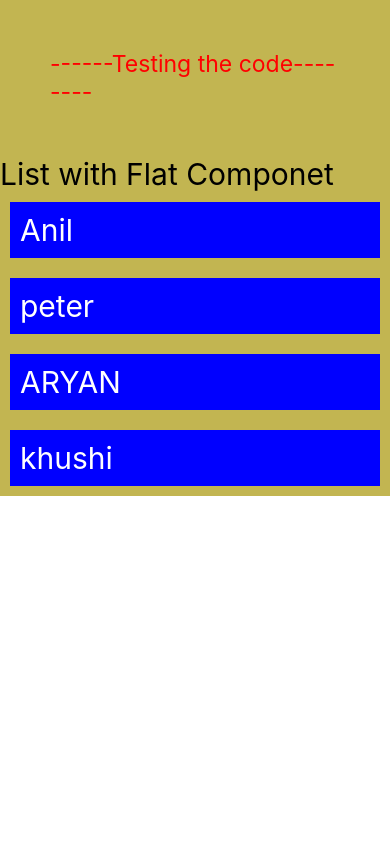
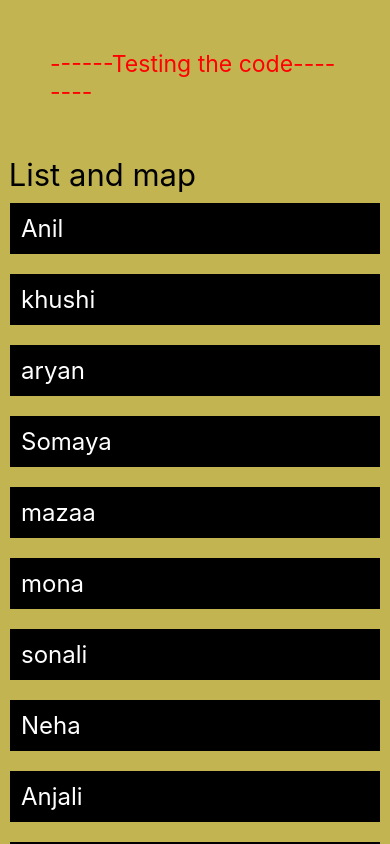
Before and after one commit to Aryan7417/react-native, a React Native app: screen / in a window 390 px wide. Shown: the top 844 px of the page. Built offline with nearby package versions, Linux system fonts and the light colour scheme.

Commit message:
map function

```diff
--- a/introduction of raect-native/ListAndFlatList.jsx
+++ b/introduction of raect-native/ListAndFlatList.jsx
@@ -1,62 +1,62 @@
-import React from 'react'
-import {View,Text,Button,FlatList, StyleSheet} from 'react-native'
-import { Color } from 'react-native/types_generated/Libraries/Animated/AnimatedExports'
+// import React from 'react'
+// import {View,Text,Button,FlatList, StyleSheet} from 'react-native'
+// import { Color } from 'react-native/types_generated/Libraries/Animated/AnimatedExports'
 
 
 
-function ListAndFlatList() {
+// function ListAndFlatList() {
 
-    const user=[
-        {
-            id:1,
-            name:"Anil"
-        },
-        {
-            id:2,
-            name:"peter"
-        },
-        {
-            id:3,
-            name:'ARYAN',
-        },
-        {
-            id:4,
-            name:'khushi'
-        }
-    ]
+//     const user=[
+//         {
+//             id:1,
+//             name:"Anil"
+//         },
+//         {
+//             id:2,
+//             name:"peter"
+//         },
+//         {
+//             id:3,
+//             name:'ARYAN',
+//         },
+//         {
+//             id:4,
+//             name:'khushi'
+//         }
+//     ]
 
 
 
 
-  return (
-    <View>
+//   return (
+//     <View>
 
-        <Text style={{fontSize:30}} >List with Flat Componet</Text>
-        <FlatList
-        data={user}
-        renderItem={({item})=><Text style={Styles.itemsty}>{item.name}</Text>}
-        keyExtractor={item=>item.id}
+//         <Text style={{fontSize:30}} >List with Flat Componet</Text>
+//         <FlatList
+//         data={user}
+//         renderItem={({item})=><Text style={Styles.itemsty}>{item.name}</Text>}
+//         keyExtractor={item=>item.id}
 
-        />
-    </View>
+//         />
+//     </View>
 
-)
-}
+// )
+// }
 
-const Styles=StyleSheet.create({
-    itemsty:{
-        fontSize:30,
-        padding:10,
-        color:'white',
-        backgroundColor:'blue',
-        borderColor:'black',
-        margin:10
+// const Styles=StyleSheet.create({
+//     itemsty:{
+//         fontSize:30,
+//         padding:10,
+//         color:'white',
+//         backgroundColor:'blue',
+//         borderColor:'black',
+//         margin:10
 
-    }
-})
+//     }
+// })
 
 
 
 
 
-export default ListAndFlatList
+// export default ListAndFlatList
--- /dev/null
+++ b/introduction of raect-native/Map.jsx
@@ -0,0 +1,92 @@
+import React from 'react'
+import { View,Text,StyleSheet,ScrollView } from 'react-native'
+
+const Map = () => {
+
+    const users =[
+        {
+            id:1,
+            name:'Anil'
+        },
+         {
+            id:3,
+            name:'khushi'
+        },
+         {
+            id:2,
+            name:'aryan'
+        },
+         {
+            id:9,
+            name:'Somaya'
+        },
+         {
+            id:7,
+            name:'mazaa'
+        },
+        {
+            id:12,
+            name:'mona'
+
+        },
+        {
+            id:12,
+            name:'sonali'
+
+        },
+        {
+            id:12,
+            name:'Neha'
+
+        },
+        {
+            id:12,
+            name:'Anjali'
+
+        },
+        {
+            id:12,
+            name:'kaashi'
+
+        },
+        {
+            id:12,
+            name:'dristi'
+
+        },
+
+        {
+            id:12,
+            name:'paridhi'
+
+        },
+
+    ]
+
+
+  return (
+    <View>
+        <Text style={{fontSize:31}}> List and map</Text>
+        <ScrollView>
+        {
+            users.map((item)=><Text style={styles.item}>{item.name}</Text>)
+        }
+        </ScrollView>
+
+    </View>
+  )
+}
+
+
+const styles =StyleSheet.create({
+    item:{
+        fontSize:24,
+        padding:10,
+        color:"#fff",
+        backgroundColor:"black",
+        borderWidth:1,
+        margin:10
+    }
+})
+
+export default Map
--- a/introduction of raect-native/componet.tsx
+++ b/introduction of raect-native/componet.tsx
@@ -6,13 +6,16 @@ import { View,Text } from 'react-native'
 //import Hellostyle from './hellostyle.jsx'
 //import InputVAlue from './inputVAlue'
 //import SimpleForm from './SimpleForm'
-import ListAndFlatList from './ListAndFlatList.jsx'
+//import ListAndFlatList from './ListAndFlatList.jsx'
+import Map from '../introduction of raect-native/Map.jsx'
+
 
 const componet = () => {
   return (
     <View style={{backgroundColor:'#C2B551'}}>
         <Text style={{fontSize:23 ,padding:50,color:"red"}}>------Testing the code--------</Text>
-        <ListAndFlatList/>
+        <Map/>
+
 
     </View>
   )
```
Also changed, not shown: yash.html (added, +15 -0 lines).
